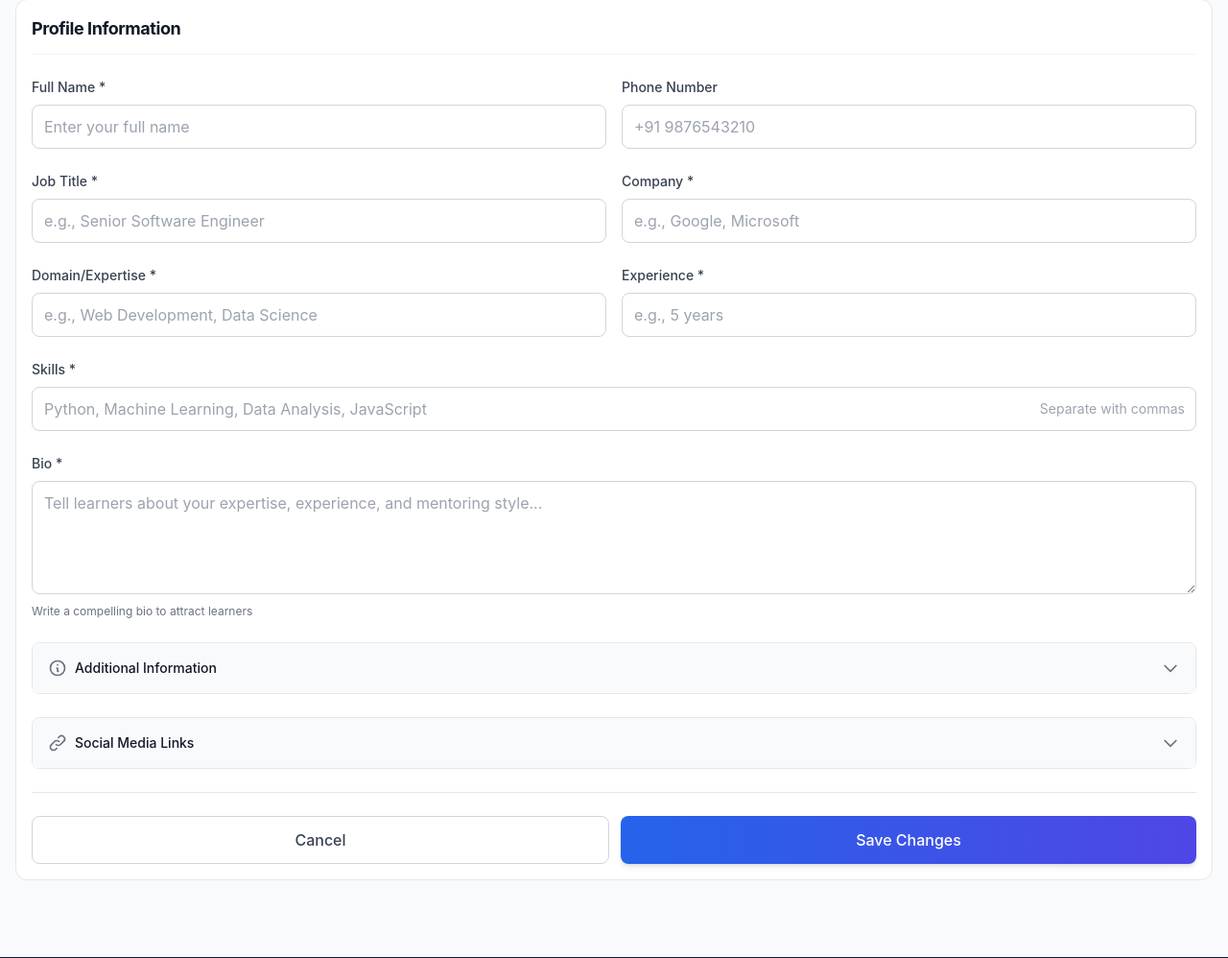
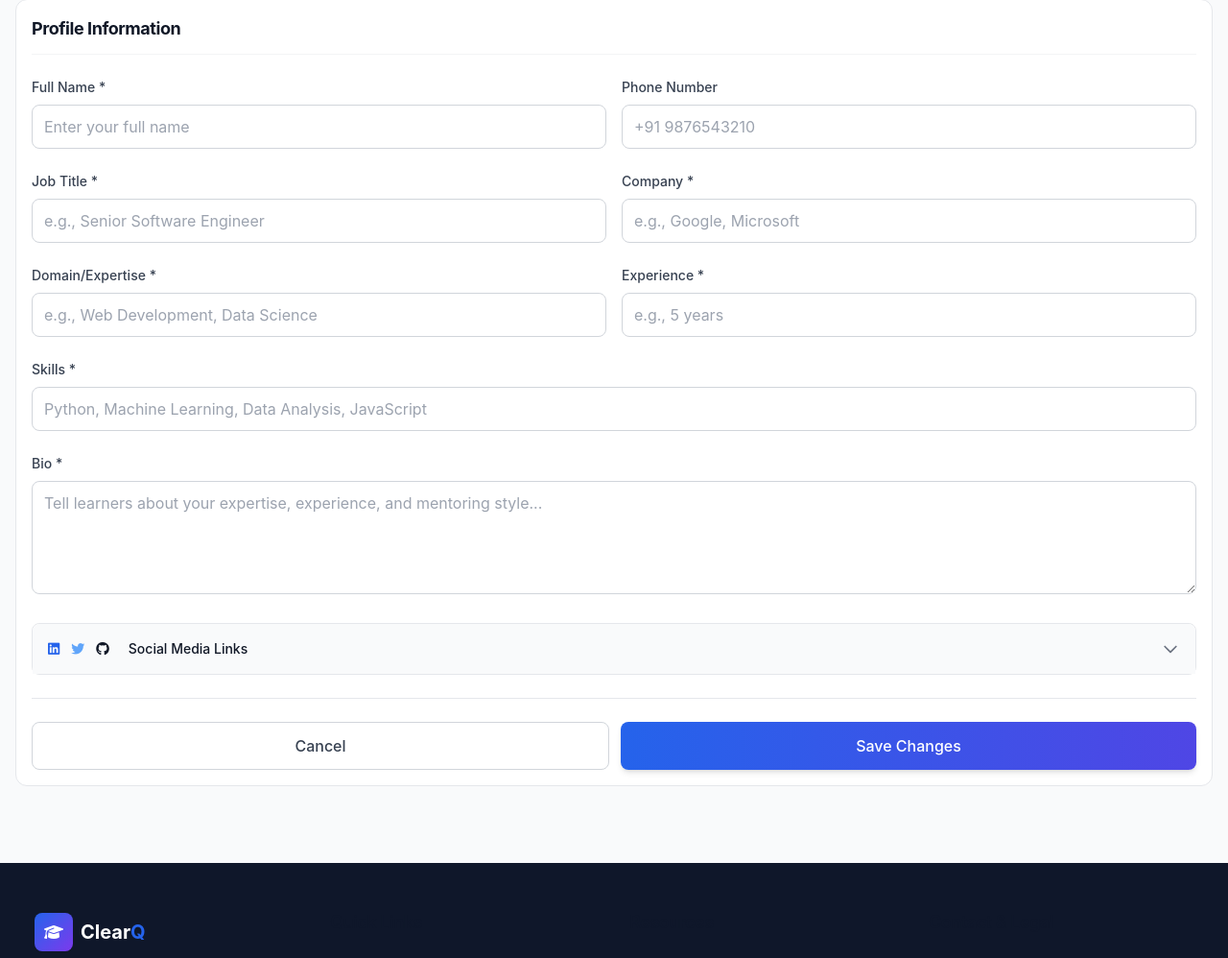
Before and after one commit to Abhidesh12/clearQ, a FastAPI app: template templates/mentor_profile.html in a window 1280 px wide. Shown: the part 341-1339 px from the top of the page at 96% size. Run offline with FastAPI, Linux system fonts and the light colour scheme; the template is opened without the code that fills it, so the values that code supplies are empty, except form fields; tables that the repository leaves empty hold one stand-in row (values such as "Sample post"); form fields are guessed from the names that the template uses; some libraries are stand-ins or nearby versions.

Commit message:
Update mentor_profile.html

```diff
--- a/templates/mentor_profile.html
+++ b/templates/mentor_profile.html
@@ -79,6 +79,42 @@
                     <div class="ml-4">
                         <h3 class="text-lg font-bold text-gray-900">{{ current_user.full_name or current_user.username }}</h3>
                         <p class="text-sm text-gray-600">{{ current_user.mentor_profile.job_title or 'Mentor' }}</p>
+
+                        <!-- Social Media Links Display -->
+                        {% if current_user.mentor_profile.linkedin_url or current_user.mentor_profile.twitter_url or
+                              current_user.mentor_profile.github_url or current_user.mentor_profile.website_url %}
+                        <div class="mt-2 flex gap-3">
+                            {% if current_user.mentor_profile.linkedin_url %}
+                            <a href="{{ current_user.mentor_profile.linkedin_url }}" target="_blank"
+                               class="w-8 h-8 rounded-full bg-blue-100 flex items-center justify-center text-blue-600 hover:bg-blue-200 transition-colors"
+                               title="LinkedIn">
+                                <i class="fab fa-linkedin text-sm"></i>
+                            </a>
+                            {% endif %}
+                            {% if current_user.mentor_profile.twitter_url %}
+                            <a href="{{ current_user.mentor_profile.twitter_url }}" target="_blank"
+                               class="w-8 h-8 rounded-full bg-blue-50 flex items-center justify-center text-blue-400 hover:bg-blue-100 transition-colors"
+                               title="Twitter">
+                                <i class="fab fa-twitter text-sm"></i>
+                            </a>
+                            {% endif %}
+                            {% if current_user.mentor_profile.github_url %}
+                            <a href="{{ current_user.mentor_profile.github_url }}" target="_blank"
+                               class="w-8 h-8 rounded-full bg-gray-100 flex items-center justify-center text-gray-800 hover:bg-gray-200 transition-colors"
+                               title="GitHub">
+                                <i class="fab fa-github text-sm"></i>
+                            </a>
+                            {% endif %}
+                            {% if current_user.mentor_profile.website_url %}
+                            <a href="{{ current_user.mentor_profile.website_url }}" target="_blank"
+                               class="w-8 h-8 rounded-full bg-purple-100 flex items-center justify-center text-purple-600 hover:bg-purple-200 transition-colors"
+                               title="Website">
+                                <i class="fas fa-globe text-sm"></i>
+                            </a>
+                            {% endif %}
+                        </div>
+                        {% endif %}
+
                         <div class="mt-2">
                             {% if current_user.mentor_profile.is_verified %}
                                 <span class="inline-flex items-center px-2.5 py-0.5 text-xs font-medium rounded-full bg-green-100 text-green-800">
@@ -113,11 +149,6 @@
                         <div>
                             <label class="block text-sm font-medium text-gray-700 mb-2">Full Name *</label>
                             {{ form.full_name(class="w-full px-3 py-2.5 border border-gray-300 rounded-lg focus:ring-2 focus:ring-blue-500 focus:border-blue-500 transition-colors", placeholder="Enter your full name") }}
-                            {% if form.full_name.errors %}
-                                {% for error in form.full_name.errors %}
-                                    <p class="mt-1 text-sm text-red-600">{{ error }}</p>
-                                {% endfor %}
-                            {% endif %}
                         </div>
 
                         <div>
@@ -155,98 +186,93 @@
                     <!-- Skills -->
                     <div class="mb-6">
                         <label class="block text-sm font-medium text-gray-700 mb-2">Skills *</label>
-                        <div class="relative">
                         {{ form.skills(class="w-full px-3 py-2.5 border border-gray-300 rounded-lg focus:ring-2 focus:ring-blue-500 focus:border-blue-500 transition-colors", placeholder="Python, Machine Learning, Data Analysis, JavaScript") }}
-                            <div class="absolute inset-y-0 right-0 flex items-center pr-3 pointer-events-none">
-                                <span class="text-gray-400 text-sm">Separate with commas</span>
-                            </div>
-                        </div>
                     </div>
 
                     <!-- Bio -->
                     <div class="mb-6">
                         <label class="block text-sm font-medium text-gray-700 mb-2">Bio *</label>
                         {{ form.bio(class="w-full px-3 py-2.5 border border-gray-300 rounded-lg focus:ring-2 focus:ring-blue-500 focus:border-blue-500 transition-colors", rows="4", placeholder="Tell learners about your expertise, experience, and mentoring style...") }}
-                        <p class="mt-1 text-xs text-gray-500">Write a compelling bio to attract learners</p>
                     </div>
 
-                    <!-- Additional Information (Collapsible) -->
-                    <div class="mb-6">
-                        <div class="border border-gray-200 rounded-lg">
-                            <button type="button"
-                                    onclick="toggleSection('additional-info')"
-                                    class="flex items-center justify-between w-full p-4 text-left text-sm font-medium text-gray-900 bg-gray-50 hover:bg-gray-100 rounded-t-lg">
-                                <span class="flex items-center gap-2">
-                                    <svg class="w-5 h-5 text-gray-500" fill="none" stroke="currentColor" viewBox="0 0 24 24">
-                                        <path stroke-linecap="round" stroke-linejoin="round" stroke-width="2" d="M13 16h-1v-4h-1m1-4h.01M21 12a9 9 0 11-18 0 9 9 0 0118 0z"/>
-                                    </svg>
-                                    Additional Information
-                                </span>
-                                <svg class="w-5 h-5 text-gray-500 transition-transform" id="additional-info-icon" fill="none" stroke="currentColor" viewBox="0 0 24 24">
-                                    <path stroke-linecap="round" stroke-linejoin="round" stroke-width="2" d="M19 9l-7 7-7-7"/>
-                                </svg>
-                            </button>
-
-                            <div id="additional-info" class="hidden p-4 space-y-4 border-t border-gray-200">
-                                <!-- Availability -->
-                                <div>
-                                    <label class="block text-sm font-medium text-gray-700 mb-2">Availability</label>
-                                    {{ form.availability(class="w-full px-3 py-2.5 border border-gray-300 rounded-lg focus:ring-2 focus:ring-blue-500 focus:border-blue-500 transition-colors", placeholder="Weekdays 6-9 PM, Weekends 10 AM - 6 PM") }}
-                                </div>
-
-                                <!-- Previous Company -->
-                                <div>
-                                    <label class="block text-sm font-medium text-gray-700 mb-2">Previous Company</label>
-                                    {{ form.previous_company(class="w-full px-3 py-2.5 border border-gray-300 rounded-lg focus:ring-2 focus:ring-blue-500 focus:border-blue-500 transition-colors") }}
-                                </div>
-
-                                <!-- Hourly Rate -->
-                                <div>
-                                    <label class="block text-sm font-medium text-gray-700 mb-2">Hourly Rate (₹)</label>
-                                    <div class="relative">
-                                        <div class="absolute inset-y-0 left-0 pl-3 flex items-center pointer-events-none">
-                                            <span class="text-gray-500">₹</span>
-                                        </div>
-                                        {{ form.hourly_rate(class="w-full pl-8 pr-3 py-2.5 border border-gray-300 rounded-lg focus:ring-2 focus:ring-blue-500 focus:border-blue-500 transition-colors", placeholder="500") }}
-                                    </div>
-                                </div>
-                            </div>
-                        </div>
-                    </div>
-
-                    <!-- Social Media (Collapsible) -->
+                    <!-- Social Media Links -->
                     <div class="mb-6">
                         <div class="border border-gray-200 rounded-lg">
                             <button type="button"
                                     onclick="toggleSection('social-media')"
                                     class="flex items-center justify-between w-full p-4 text-left text-sm font-medium text-gray-900 bg-gray-50 hover:bg-gray-100 rounded-t-lg">
-                                <span class="flex items-center gap-2">
-                                    <svg class="w-5 h-5 text-gray-500" fill="none" stroke="currentColor" viewBox="0 0 24 24">
-                                        <path stroke-linecap="round" stroke-linejoin="round" stroke-width="2" d="M13.828 10.172a4 4 0 00-5.656 0l-4 4a4 4 0 105.656 5.656l1.102-1.101m-.758-4.899a4 4 0 005.656 0l4-4a4 4 0 00-5.656-5.656l-1.1 1.1"/>
-                                    </svg>
-                                    Social Media Links
+                                <span class="flex items-center gap-3">
+                                    <i class="fab fa-linkedin text-blue-600"></i>
+                                    <i class="fab fa-twitter text-blue-400"></i>
+                                    <i class="fab fa-github"></i>
+                                    <span class="ml-2">Social Media Links</span>
                                 </span>
                                 <svg class="w-5 h-5 text-gray-500 transition-transform" id="social-media-icon" fill="none" stroke="currentColor" viewBox="0 0 24 24">
                                     <path stroke-linecap="round" stroke-linejoin="round" stroke-width="2" d="M19 9l-7 7-7-7"/>
                                 </svg>
                             </button>
 
-                            <div id="social-media" class="hidden p-4 space-y-4 border-t border-gray-200">
+                            <div id="social-media" class="hidden p-6 space-y-4 border-t border-gray-200">
+                                <div class="grid grid-cols-1 md:grid-cols-2 gap-4">
                                     <div>
-                                    <label class="block text-sm font-medium text-gray-700 mb-2">LinkedIn</label>
+                                        <label class="block text-sm font-medium text-gray-700 mb-2 flex items-center gap-2">
+                                            <i class="fab fa-linkedin text-blue-600"></i>
+                                            LinkedIn URL
+                                        </label>
                                         {{ form.linkedin_url(class="w-full px-3 py-2.5 border border-gray-300 rounded-lg focus:ring-2 focus:ring-blue-500 focus:border-blue-500 transition-colors", placeholder="https://linkedin.com/in/username") }}
                                     </div>
+
                                     <div>
-                                    <label class="block text-sm font-medium text-gray-700 mb-2">Instagram</label>
-                                    {{ form.instagram_url(class="w-full px-3 py-2.5 border border-gray-300 rounded-lg focus:ring-2 focus:ring-blue-500 focus:border-blue-500 transition-colors", placeholder="https://instagram.com/username") }}
+                                        <label class="block text-sm font-medium text-gray-700 mb-2 flex items-center gap-2">
+                                            <i class="fab fa-twitter text-blue-400"></i>
+                                            Twitter URL
+                                        </label>
+                                        {{ form.twitter_url(class="w-full px-3 py-2.5 border border-gray-300 rounded-lg focus:ring-2 focus:ring-blue-500 focus:border-blue-500 transition-colors", placeholder="https://twitter.com/username") }}
                                     </div>
+                                </div>
+
+                                <div class="grid grid-cols-1 md:grid-cols-2 gap-4">
                                     <div>
-                                    <label class="block text-sm font-medium text-gray-700 mb-2">YouTube</label>
+                                        <label class="block text-sm font-medium text-gray-700 mb-2 flex items-center gap-2">
+                                            <i class="fab fa-github text-gray-800"></i>
+                                            GitHub URL
+                                        </label>
+                                        {{ form.github_url(class="w-full px-3 py-2.5 border border-gray-300 rounded-lg focus:ring-2 focus:ring-blue-500 focus:border-blue-500 transition-colors", placeholder="https://github.com/username") }}
+                                    </div>
+
+                                    <div>
+                                        <label class="block text-sm font-medium text-gray-700 mb-2 flex items-center gap-2">
+                                            <i class="fas fa-globe text-purple-600"></i>
+                                            Website URL
+                                        </label>
+                                        {{ form.website_url(class="w-full px-3 py-2.5 border border-gray-300 rounded-lg focus:ring-2 focus:ring-blue-500 focus:border-blue-500 transition-colors", placeholder="https://yourwebsite.com") }}
+                                    </div>
+                                </div>
+
+                                <div class="grid grid-cols-1 md:grid-cols-2 gap-4">
+                                    <div>
+                                        <label class="block text-sm font-medium text-gray-700 mb-2 flex items-center gap-2">
+                                            <i class="fab fa-youtube text-red-600"></i>
+                                            YouTube URL
+                                        </label>
                                         {{ form.youtube_url(class="w-full px-3 py-2.5 border border-gray-300 rounded-lg focus:ring-2 focus:ring-blue-500 focus:border-blue-500 transition-colors", placeholder="https://youtube.com/c/username") }}
                                     </div>
+
                                     <div>
-                                    <label class="block text-sm font-medium text-gray-700 mb-2">Twitter</label>
-                                    {{ form.twitter_url(class="w-full px-3 py-2.5 border border-gray-300 rounded-lg focus:ring-2 focus:ring-blue-500 focus:border-blue-500 transition-colors", placeholder="https://twitter.com/username") }}
+                                        <label class="block text-sm font-medium text-gray-700 mb-2 flex items-center gap-2">
+                                            <i class="fab fa-facebook text-blue-700"></i>
+                                            Facebook URL
+                                        </label>
+                                        {{ form.facebook_url(class="w-full px-3 py-2.5 border border-gray-300 rounded-lg focus:ring-2 focus:ring-blue-500 focus:border-blue-500 transition-colors", placeholder="https://facebook.com/username") }}
+                                    </div>
+                                </div>
+
+                                <div>
+                                    <label class="block text-sm font-medium text-gray-700 mb-2 flex items-center gap-2">
+                                        <i class="fas fa-briefcase text-indigo-600"></i>
+                                        Portfolio URL
+                                    </label>
+                                    {{ form.portfolio_url(class="w-full px-3 py-2.5 border border-gray-300 rounded-lg focus:ring-2 focus:ring-blue-500 focus:border-blue-500 transition-colors", placeholder="https://yourportfolio.com") }}
                                 </div>
                             </div>
                         </div>
@@ -290,14 +316,6 @@ function handleProfileImageChange() {
     const form = document.getElementById('profileImageForm');
 
     if (fileInput.files && fileInput.files[0]) {
-        // Show loading state
-        const submitBtn = form.querySelector('button[type="submit"]');
-        if (submitBtn) {
-            submitBtn.innerHTML = '<i class="fas fa-spinner fa-spin"></i> Uploading...';
-            submitBtn.disabled = true;
-        }
-
-        // Submit form
         form.submit();
     }
 }
@@ -322,12 +340,12 @@ document.getElementById('profileForm').addEventListener('submit', function(e) {
     }
 });
 
-// Initialize with additional info closed
+// Initialize with social media section open if there are existing links
 document.addEventListener('DOMContentLoaded', function() {
-    // Close all collapsible sections by default
-    ['additional-info', 'social-media'].forEach(section => {
-        document.getElementById(section).classList.add('hidden');
-    });
+    const hasSocialLinks = {{ 'true' if (current_user.mentor_profile.linkedin_url or current_user.mentor_profile.twitter_url or current_user.mentor_profile.github_url or current_user.mentor_profile.website_url) else 'false' }};
+    if (hasSocialLinks) {
+        toggleSection('social-media');
+    }
 });
 </script>
 {% endblock %}
```
Lines whose indentation alone changed are shown as unchanged.
